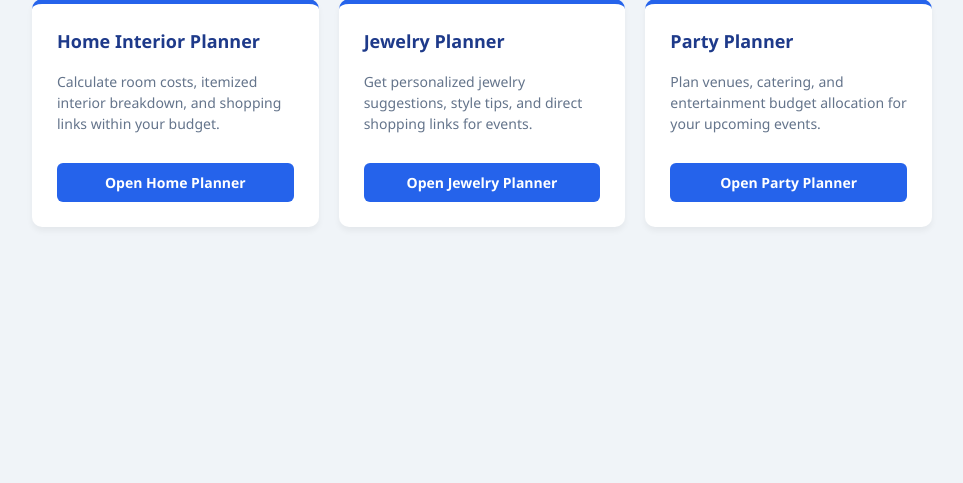
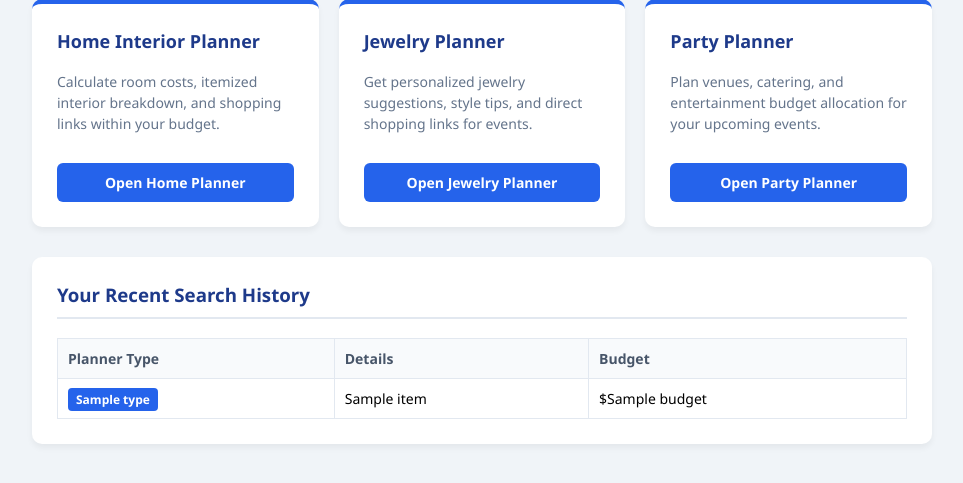
Before and after one commit to mxhxlxkshmi-pixel/Pocketsmart-AI, a Flask app: template templates/dashboard.html in a window 1280 px wide. Shown: the part 246-729 px from the top of the page, without its empty margins (158-1121 px from the left). Run offline with Flask 3, Linux system fonts and the light colour scheme; the template is opened without the code that fills it: most values are stand-ins (such as "Sample title", 1, 10 or a date in 2020).

Commit message:
Update dashboard.html

```diff
--- a/templates/dashboard.html
+++ b/templates/dashboard.html
@@ -12,12 +12,20 @@
     .welcome-card { background: white; border-radius: 10px; padding: 25px; box-shadow: 0 4px 6px rgba(0,0,0,0.05); margin-bottom: 30px; }
     .welcome-card h2 { margin: 0 0 10px 0; color: #1e3a8a; }
     .welcome-card p { margin: 0; color: #64748b; }
-    .grid { display: grid; grid-template-columns: repeat(auto-fit, minmax(250px, 1fr)); gap: 20px; }
+    .grid { display: grid; grid-template-columns: repeat(auto-fit, minmax(250px, 1fr)); gap: 20px; margin-bottom: 30px; }
     .planner-card { background: white; border-radius: 10px; padding: 25px; box-shadow: 0 4px 6px rgba(0,0,0,0.05); border-top: 5px solid #2563eb; }
     .planner-card h3 { margin-top: 0; color: #1e3a8a; font-size: 18px; }
     .planner-card p { color: #64748b; font-size: 14px; line-height: 1.5; }
     .btn { display: inline-block; background-color: #2563eb; color: white; border: none; padding: 10px 18px; border-radius: 6px; text-decoration: none; font-weight: bold; font-size: 14px; margin-top: 15px; text-align: center; width: calc(100% - 36px); }
     .btn:hover { background-color: #1d4ed8; }
+
+    /* History Section Styles */
+    .history-card { background: white; border-radius: 10px; padding: 25px; box-shadow: 0 4px 6px rgba(0,0,0,0.05); }
+    .history-card h3 { margin-top: 0; color: #1e3a8a; border-bottom: 2px solid #e2e8f0; padding-bottom: 10px; }
+    table { width: 100%; border-collapse: collapse; margin-top: 15px; }
+    th, td { border: 1px solid #e2e8f0; padding: 10px; text-align: left; font-size: 14px; }
+    th { background-color: #f8fafc; color: #475569; }
+    .badge { background: #2563eb; color: white; padding: 3px 8px; border-radius: 4px; font-size: 12px; font-weight: bold; }
   </style>
 </head>
 <body>
@@ -55,6 +63,33 @@
         <a href="/party_planner" class="btn">Open Party Planner</a>
       </div>
     </div>
+
+    <!-- History Card -->
+    <div class="history-card">
+      <h3>Your Recent Search History</h3>
+      {% if history and history|length > 0 %}
+        <table>
+          <thead>
+            <tr>
+              <th>Planner Type</th>
+              <th>Details</th>
+              <th>Budget</th>
+            </tr>
+          </thead>
+          <tbody>
+            {% for item in history %}
+              <tr>
+                <td><span class="badge">{{ item.type }}</span></td>
+                <td>{{ item.title }}</td>
+                <td>${{ item.budget }}</td>
+              </tr>
+            {% endfor %}
+          </tbody>
+        </table>
+      {% else %}
+        <p style="color: #64748b;">No recent plans generated yet. Try generating a budget plan above!</p>
+      {% endif %}
+    </div>
   </div>
 
 </body>
```
